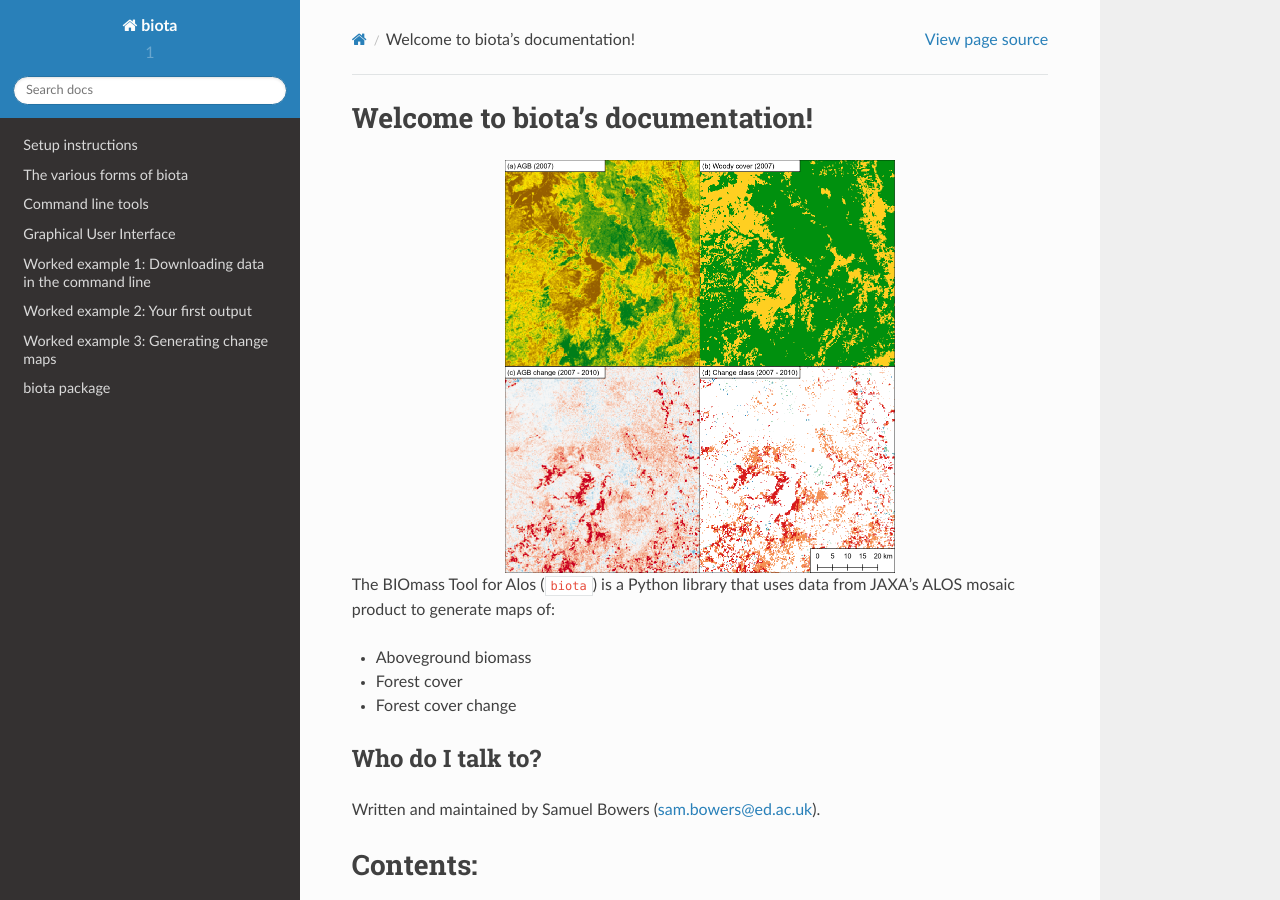
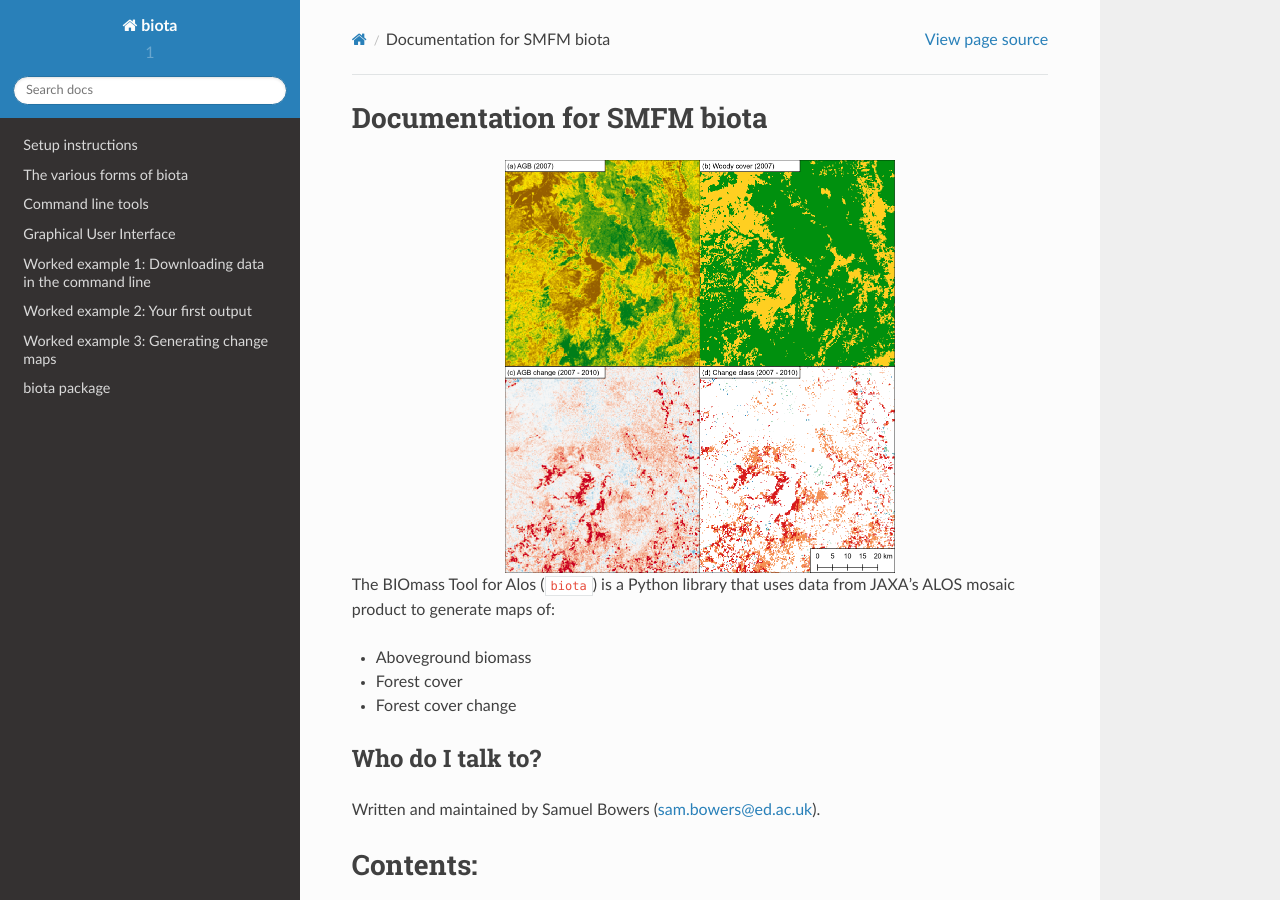
Before and after one commit to smfm-project/biota, a Sphinx documentation site: the page built from docs/source/index.rst, in a window 1280 px wide and 900 px high. Built offline with Sphinx 7.4.7 and the Read the Docs theme 2.0.0, drawn with Linux system fonts in a browser that asks for light colours.

Commit message:
Updated for github

```diff
--- a/docs/source/index.rst
+++ b/docs/source/index.rst
@@ -3,8 +3,8 @@
    You can adapt this file completely to your liking, but it should at least
    contain the root `toctree` directive.
 
-Welcome to biota's documentation!
-=================================
+Documentation for SMFM biota
+============================
 
 .. figure:: images/alos_examples.png
    :scale: 50 %
```
Also changed, not shown: README.md (+1 -1 lines).
